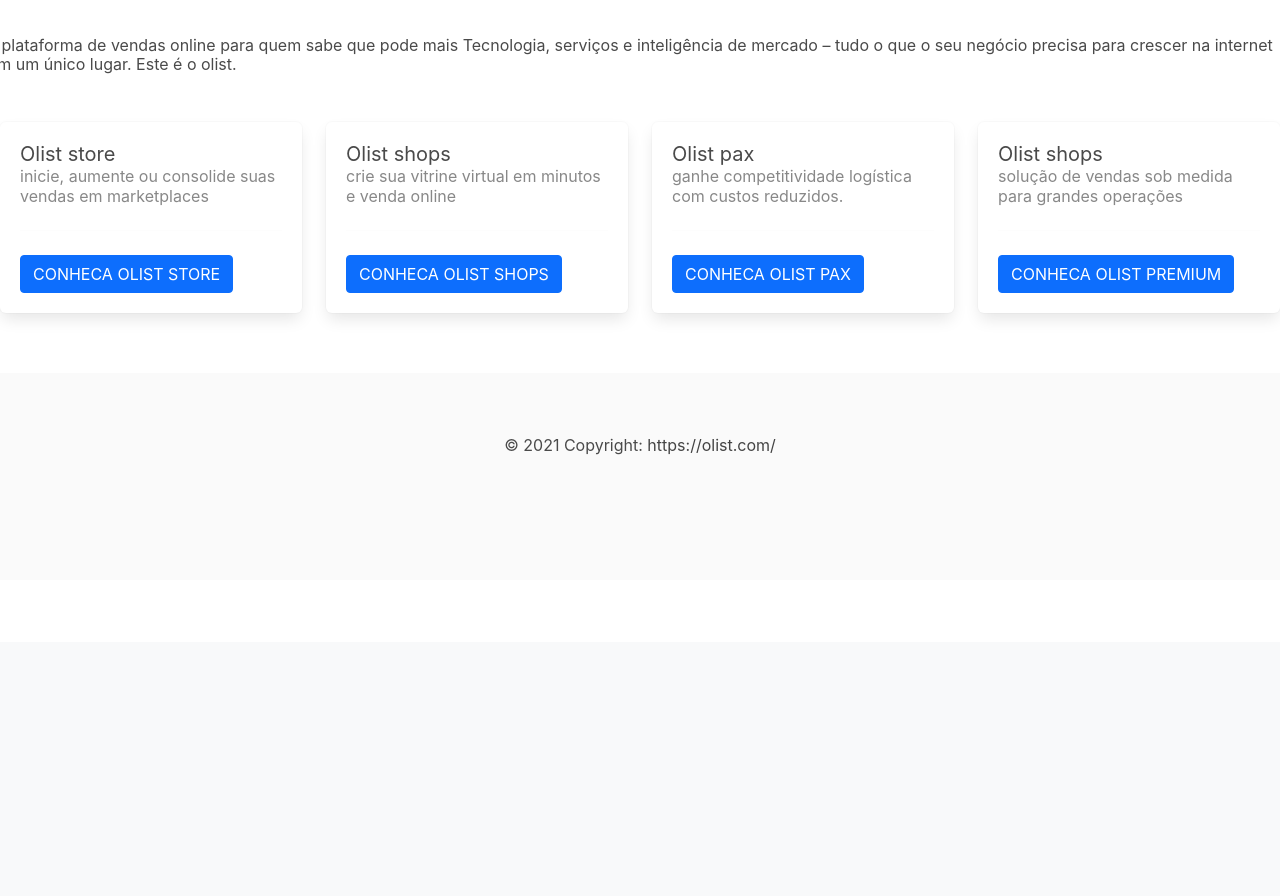
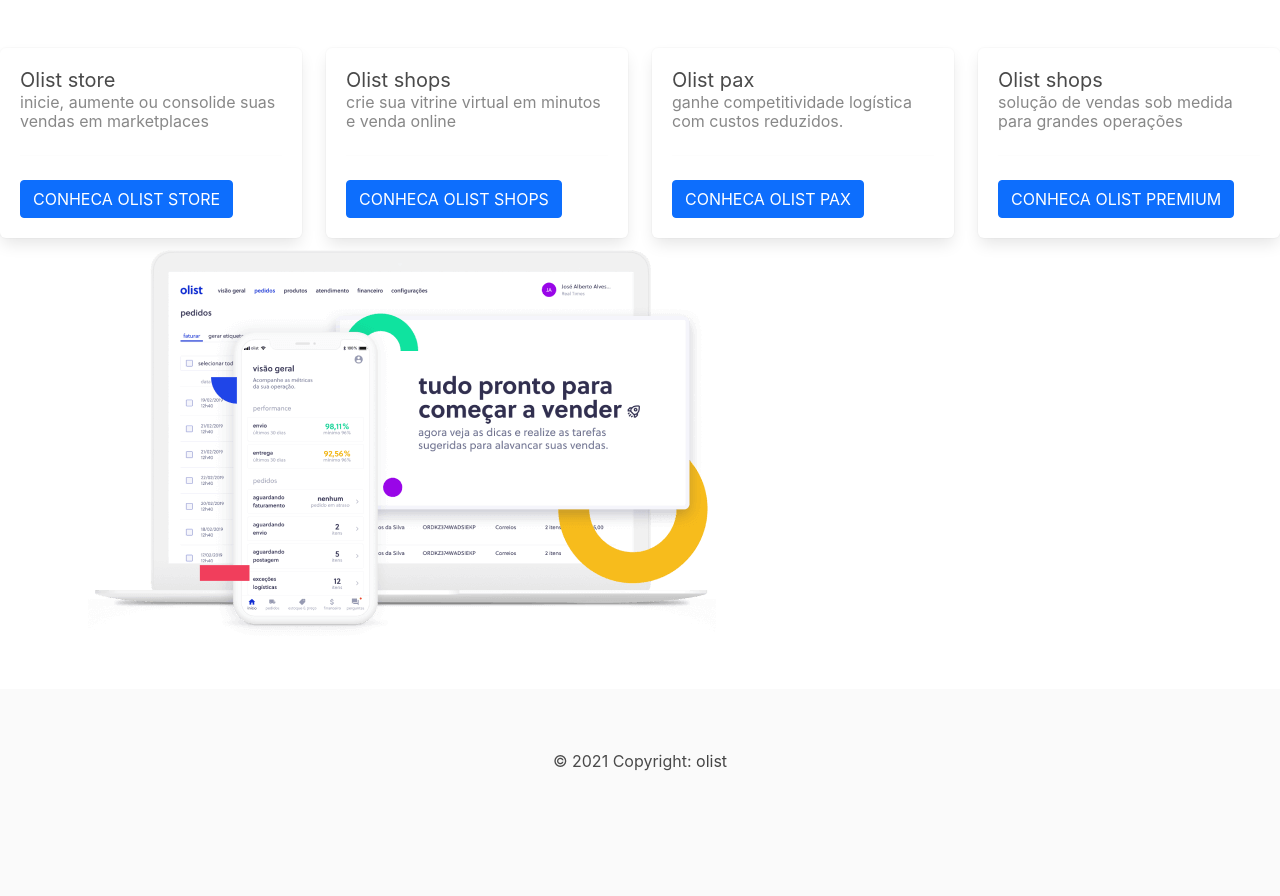
Before and after one commit to VictorOliveiraPy/ts-app-1806, a Django app: page / in a window 1280 px wide. Shown: the part 158-1054 px from the top of the page. Before the commit the page ends 613 px from the top, so only its background shows below. Run offline with Django 3.2, Linux system fonts and the light colour scheme.

Commit message:
little adjustments

```diff
--- a/app_ts/core/templates/footer.html
+++ b/app_ts/core/templates/footer.html
@@ -3,7 +3,7 @@
 
   <!-- Copyright -->
   <div class="footer-copyright text-center py-3">© 2021 Copyright:
-    <a href="https://olist.com/">https://olist.com/</a>
+    <a href="https://olist.com/">olist</a>
   </div>
   <!-- Copyright -->
 
--- a/app_ts/core/templates/home.html
+++ b/app_ts/core/templates/home.html
@@ -1,13 +1,8 @@
 {% extends 'base.html' %}
+{% load static %}
 {% block title %}Pagina inicial | {%endblock%}
 {% block content%}
 
-<div class="columns is-multiline mb-6">
-<h2>a plataforma de vendas online para quem sabe que pode mais
-Tecnologia, serviços e inteligência de mercado – tudo o que o seu negócio precisa para crescer na internet em um único lugar.
-Este é o olist. </h2>
-</div>
-</h3>
 
 <div class="columns is-multiline mb-6">
 
@@ -66,6 +61,10 @@ Este é o olist. </h2>
                 <a href="https://olist.com/olist-premium/" class="btn btn-primary is-uppercase">conheca olist premium</a>
             </div>
     </div>
+ <div class="container">
+        <img class="container" src="{% static 'img/olist.png' %}">
+
+    </div>
 
 </div>
 
--- a/app_ts/core/templates/nav.html
+++ b/app_ts/core/templates/nav.html
@@ -2,14 +2,14 @@
 
 <nav class="navbar  navbar-expand-lg navbar-primary bg-light">
   <div class="container-fluid">
-    <img class="navbar-brand olist-logo" src="{% static 'img/logo.png' %}">
+   <img  class="navbar-brand olist-logo" src="{% static 'img/logo.png' %}">
     <button class="navbar-toggler" type="button" data-bs-toggle="collapse" data-bs-target="#navbarSupportedContent" aria-controls="navbarSupportedContent" aria-expanded="false" aria-label="Toggle navigation">
       <span class="navbar-toggler-icon"></span>
     </button>
     <div class="collapse navbar-collapse" id="navbarSupportedContent">
       <ul class="navbar-nav me-auto mb-2 mb-lg-0">
         <li class="nav-item">
-          <a class="nav-link active" aria-current="page" href="#">Home</a>
+          <a class="nav-link active" aria-current="page" href="{% url 'home' %}">Home</a>
         </li>
         <li class="nav-item">
           <a class="nav-link" href="{% url 'subscription:subscription-list' %}">Inscrição</a>
--- a/app_ts/settings.py
+++ b/app_ts/settings.py
@@ -76,17 +76,17 @@ WSGI_APPLICATION = 'app_ts.wsgi.application'
 # Database
 # https://docs.djangoproject.com/en/3.2/ref/settings/#databases
 
+
 DATABASES = {
     "default": {
-        "ENGINE": os.environ.get("SQL_ENGINE"),
-        "NAME": os.environ.get("SQL_DATABASE"),
+        "ENGINE": os.environ.get("SQL_ENGINE", "django.db.backends.sqlite3"),
+        "NAME": os.environ.get("SQL_DATABASE", os.path.join(BASE_DIR, "db.sqlite3")),
         "USER": os.environ.get("SQL_USER", "user"),
         "PASSWORD": os.environ.get("SQL_PASSWORD", "password"),
         "HOST": os.environ.get("SQL_HOST", "localhost"),
         "PORT": os.environ.get("SQL_PORT", "5432"),
     }
 }
-
 
 # Password validation
 # https://docs.djangoproject.com/en/3.2/ref/settings/#auth-password-validators
--- a/app_ts/subscriptions/templates/subscription/subscription_list.html
+++ b/app_ts/subscriptions/templates/subscription/subscription_list.html
@@ -16,7 +16,7 @@
                     <th>CPF</th>
                     <th>E-mail</th>
                     <th>Telefone</th>
-                    <th>PALESTRA</th>
+                    <th>TEMA DA PALESTRA</th>
                     <th>Ação</th>
                 </tr>
 
--- a/app_ts/subscriptions/views.py
+++ b/app_ts/subscriptions/views.py
@@ -11,7 +11,8 @@ def search(request):
         Q(name__icontains=query)
         | Q(cpf__icontains=query)
         | Q(email__icontains=query)
-        | Q(phone=query)
+        | Q(phone__icontains=query)
+        | Q(lecture_theme__icontains=query)
     )
     return render(
         request,
```
Also changed, not shown: app_ts/core/static/img/olist.png (added), db.sqlite3.
